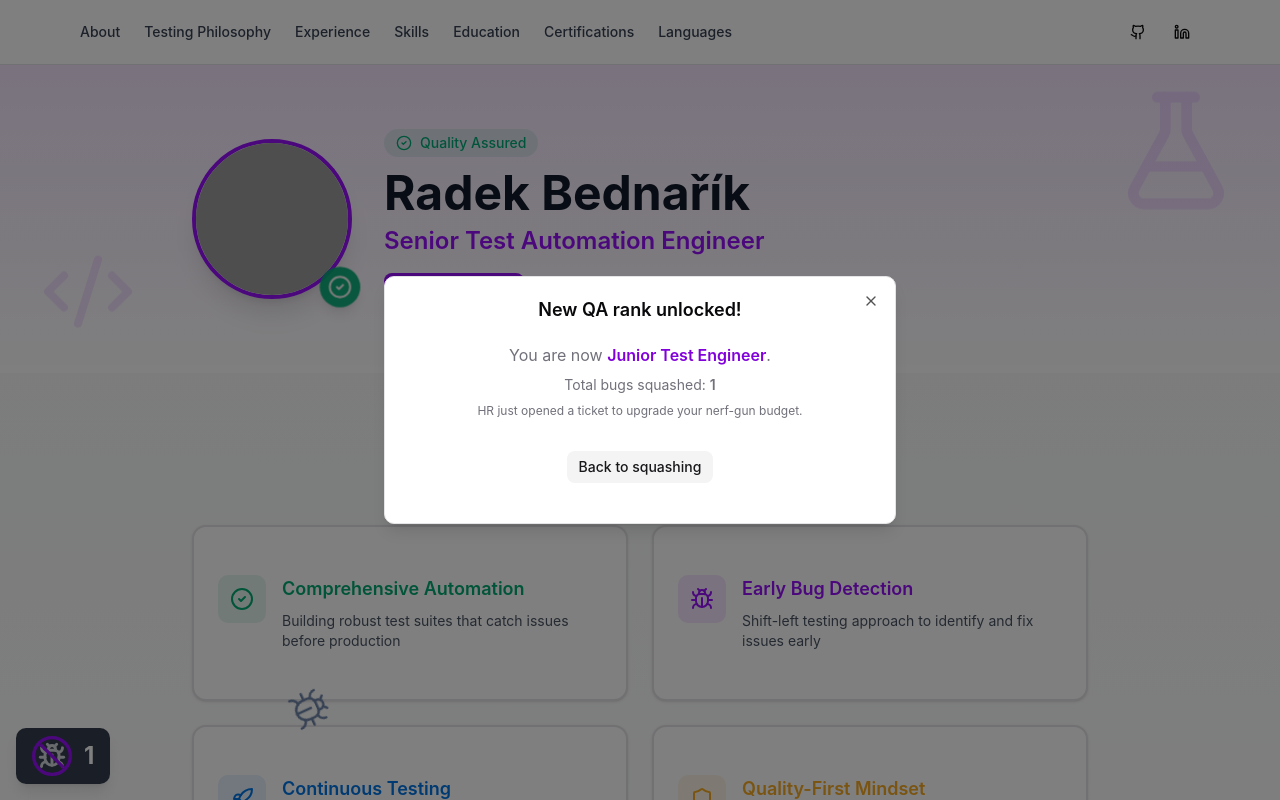
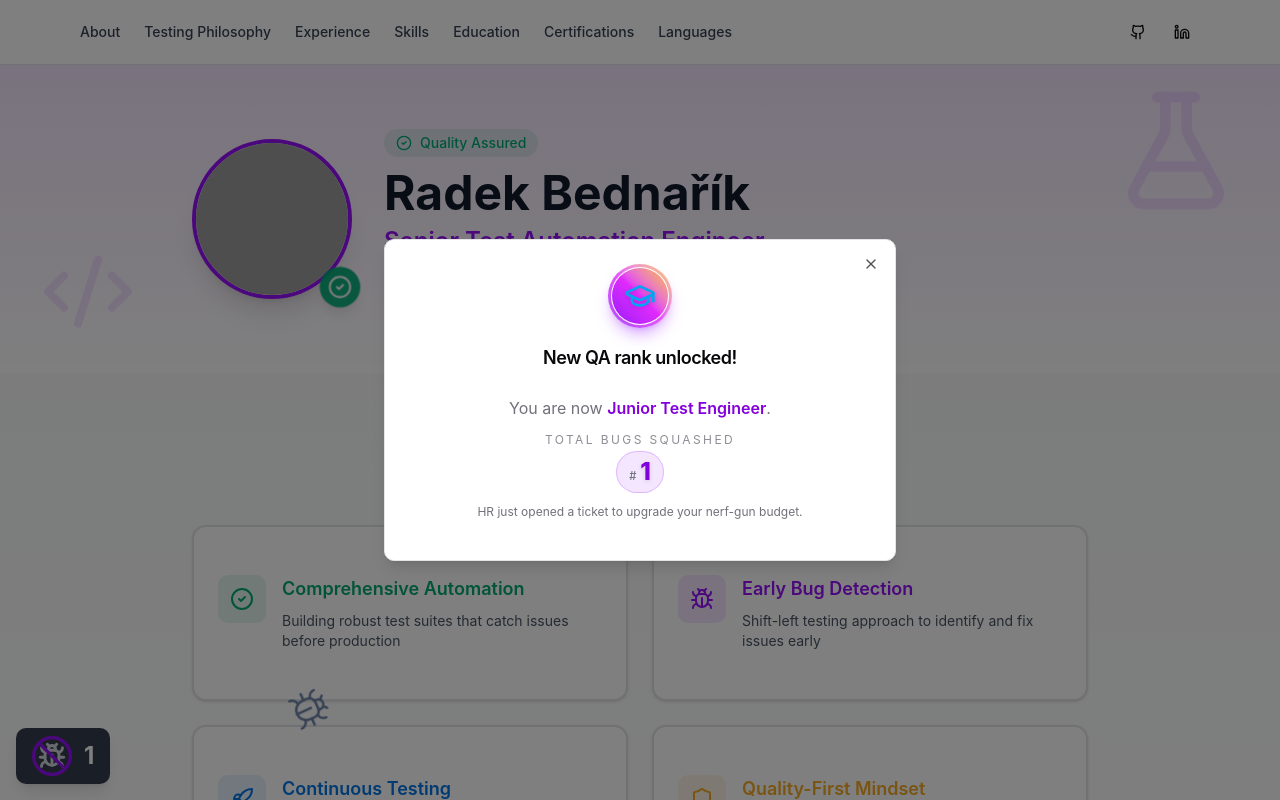
Before and after one commit to radekBednarik/personal_cv_page, a React (Vite) app: page / in a window 1280 px wide. Both pictures are taken after a click on the button "Squash the bug". Shown: the top 800 px of the page. Built offline with nearby package versions, Linux system fonts and the light colour scheme; grey boxes are pictures that could not be loaded.

Commit message:
feat: Icons and styling

```diff
--- a/src/components/BugHunter.tsx
+++ b/src/components/BugHunter.tsx
@@ -1,4 +1,16 @@
-import { Bug } from "lucide-react";
+import type { LucideIcon } from "lucide-react";
+import {
+	Bug,
+	Flame,
+	GraduationCap,
+	Hammer,
+	ShieldCheck,
+	Skull,
+	Sparkles,
+	Trophy,
+	Wand2,
+	Zap,
+} from "lucide-react";
 import { useCallback, useEffect, useRef, useState } from "react";
 import {
 	Dialog,
@@ -7,26 +19,87 @@ import {
 	DialogDescription,
 	DialogTitle,
 } from "@/components/ui/dialog";
-import { Button } from "@/components/ui/button";
 import { triggerHaptic } from "@/lib/haptics";
 
 interface BugRank {
 	id: number;
 	name: string;
 	minBugs: number;
+	icon: LucideIcon;
+	iconColorClass: string;
 }
 
 const BUG_RANKS: BugRank[] = [
-	{ id: 1, name: "Junior Test Engineer", minBugs: 1 },
-	{ id: 2, name: "Bug Reproduction Intern", minBugs: 3 },
-	{ id: 3, name: "Flaky Test Whisperer", minBugs: 7 },
-	{ id: 4, name: "Automation Script Goblin", minBugs: 15 },
-	{ id: 5, name: "Regression Necromancer", minBugs: 35 },
-	{ id: 6, name: "QA Chaos Wrangler", minBugs: 80 },
-	{ id: 7, name: "Senior Defect Detective", minBugs: 180 },
-	{ id: 8, name: "SDET of Doom Scenarios", minBugs: 400 },
-	{ id: 9, name: "Principal Flaky Test Exorcist", minBugs: 700 },
-	{ id: 10, name: "Legendary Production Firefighter", minBugs: 1000 },
+	{
+		id: 1,
+		name: "Junior Test Engineer",
+		minBugs: 1,
+		icon: GraduationCap,
+		iconColorClass: "text-sky-500 dark:text-sky-300",
+	},
+	{
+		id: 2,
+		name: "Bug Reproduction Intern",
+		minBugs: 3,
+		icon: Bug,
+		iconColorClass: "text-emerald-500 dark:text-emerald-300",
+	},
+	{
+		id: 3,
+		name: "Flaky Test Whisperer",
+		minBugs: 7,
+		icon: Wand2,
+		iconColorClass: "text-purple-500 dark:text-purple-300",
+	},
+	{
+		id: 4,
+		name: "Automation Script Goblin",
+		minBugs: 15,
+		icon: Hammer,
+		iconColorClass: "text-orange-500 dark:text-orange-300",
+	},
+	{
+		id: 5,
+		name: "Regression Necromancer",
+		minBugs: 35,
+		icon: Skull,
+		iconColorClass: "text-slate-400 dark:text-slate-200",
+	},
+	{
+		id: 6,
+		name: "QA Chaos Wrangler",
+		minBugs: 80,
+		icon: ShieldCheck,
+		iconColorClass: "text-indigo-500 dark:text-indigo-300",
+	},
+	{
+		id: 7,
+		name: "Senior Defect Detective",
+		minBugs: 180,
+		icon: Sparkles,
+		iconColorClass: "text-yellow-400 dark:text-yellow-200",
+	},
+	{
+		id: 8,
+		name: "SDET of Doom Scenarios",
+		minBugs: 400,
+		icon: Flame,
+		iconColorClass: "text-red-500 dark:text-red-300",
+	},
+	{
+		id: 9,
+		name: "Principal Flaky Test Exorcist",
+		minBugs: 700,
+		icon: Zap,
+		iconColorClass: "text-teal-400 dark:text-teal-200",
+	},
+	{
+		id: 10,
+		name: "Legendary Production Firefighter",
+		minBugs: 1000,
+		icon: Trophy,
+		iconColorClass: "text-amber-400 dark:text-amber-200",
+	},
 ];
 
 const BUG_HUNTER_TOTAL_KEY = "bugHunter.totalBugsSquashed";
@@ -427,10 +500,20 @@ export function BugHunter() {
 						aria-label="New bug hunting rank unlocked"
 						className="bg-card text-card-foreground border border-border shadow-lg dark:border-purple-500/40"
 					>
-						<DialogTitle className="mb-2 text-center">
-							New QA rank unlocked!
-						</DialogTitle>
-						<DialogDescription className="space-y-2 text-center text-muted-foreground">
+						<div className="flex flex-col items-center gap-3">
+							<div className="relative flex items-center justify-center w-16 h-16 rounded-full bg-gradient-to-tr from-purple-600/80 via-fuchsia-500/80 to-amber-400/80 shadow-lg shadow-purple-500/40">
+								<div className="absolute inset-[3px] rounded-full bg-card" />
+								<div className="relative flex items-center justify-center w-14 h-14 rounded-full bg-gradient-to-tr from-purple-600 via-fuchsia-500 to-amber-400">
+									<unlockedRank.icon
+										className={`w-8 h-8 drop-shadow-sm ${unlockedRank.iconColorClass}`}
+									/>
+								</div>
+							</div>
+							<DialogTitle className="mt-1 text-center text-lg font-semibold tracking-tight">
+								New QA rank unlocked!
+							</DialogTitle>
+						</div>
+						<DialogDescription className="mt-2 space-y-3 text-center text-muted-foreground">
 							<p className="text-base">
 								You are now{" "}
 								<span className="font-semibold text-purple-700 dark:text-purple-300">
@@ -438,31 +521,23 @@ export function BugHunter() {
 								</span>
 								.
 							</p>
-							<p className="text-sm">
-								Total bugs squashed:{" "}
-								<span className="font-semibold">{totalBugsSquashed}</span>
-							</p>
+							<div className="flex flex-col items-center gap-1">
+								<span className="text-xs uppercase tracking-[0.2em] text-muted-foreground/80">
+									Total bugs squashed
+								</span>
+								<div className="inline-flex items-baseline gap-1 rounded-full bg-purple-600/10 px-3 py-1 ring-1 ring-purple-500/40">
+									<span className="text-[0.7rem] font-medium text-muted-foreground">
+										#
+									</span>
+									<span className="text-2xl font-extrabold text-purple-700 drop-shadow-sm dark:text-purple-200">
+										{totalBugsSquashed}
+									</span>
+								</div>
+							</div>
 							<p className="text-xs text-muted-foreground">
 								HR just opened a ticket to upgrade your nerf-gun budget.
 							</p>
 						</DialogDescription>
-						<div className="mt-4 flex justify-center">
-							<Button
-								type="button"
-								variant="secondary"
-								size="sm"
-								onClick={() => {
-									if (celebrationTimeoutRef.current !== null) {
-										window.clearTimeout(celebrationTimeoutRef.current);
-										celebrationTimeoutRef.current = null;
-									}
-									setIsCelebrationOpen(false);
-									setUnlockedRank(null);
-								}}
-							>
-								Back to squashing
-							</Button>
-						</div>
 						<DialogClose aria-label="Close celebration" />
 					</DialogContent>
 				</Dialog>
```
